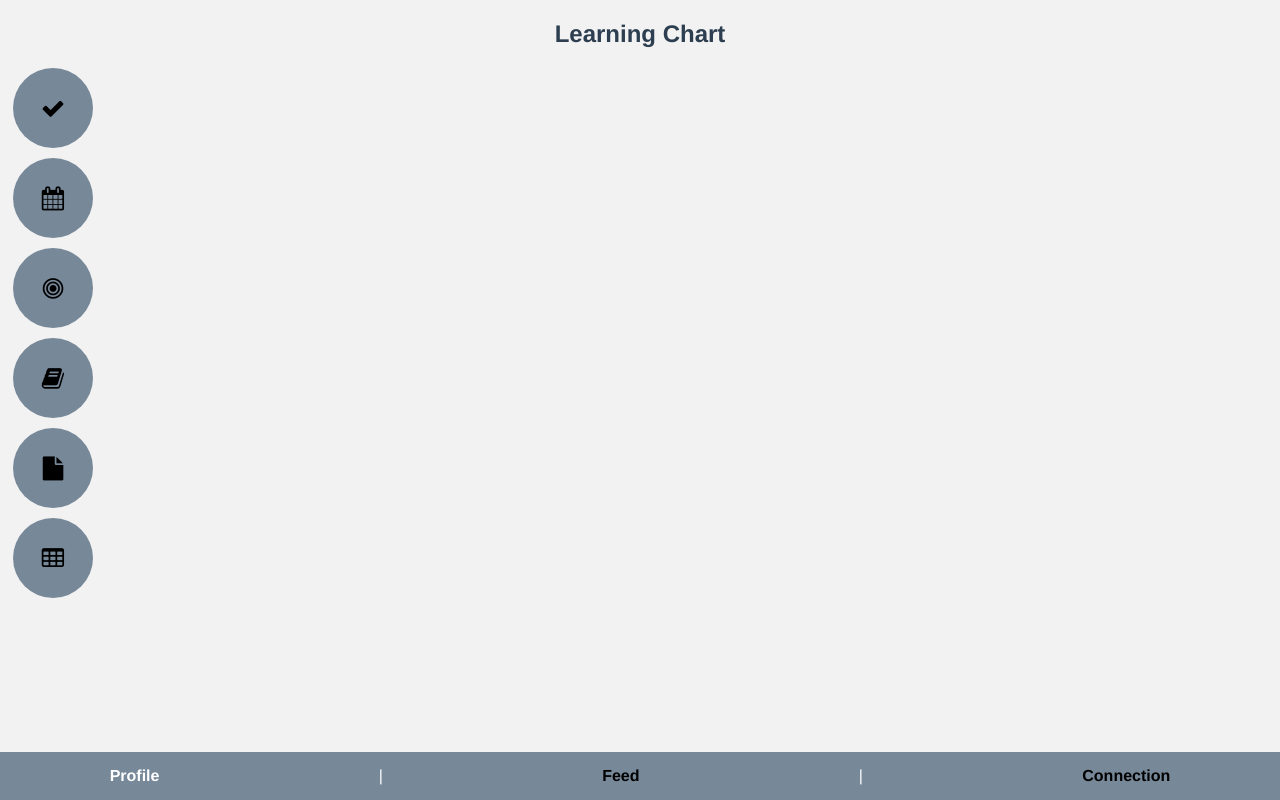
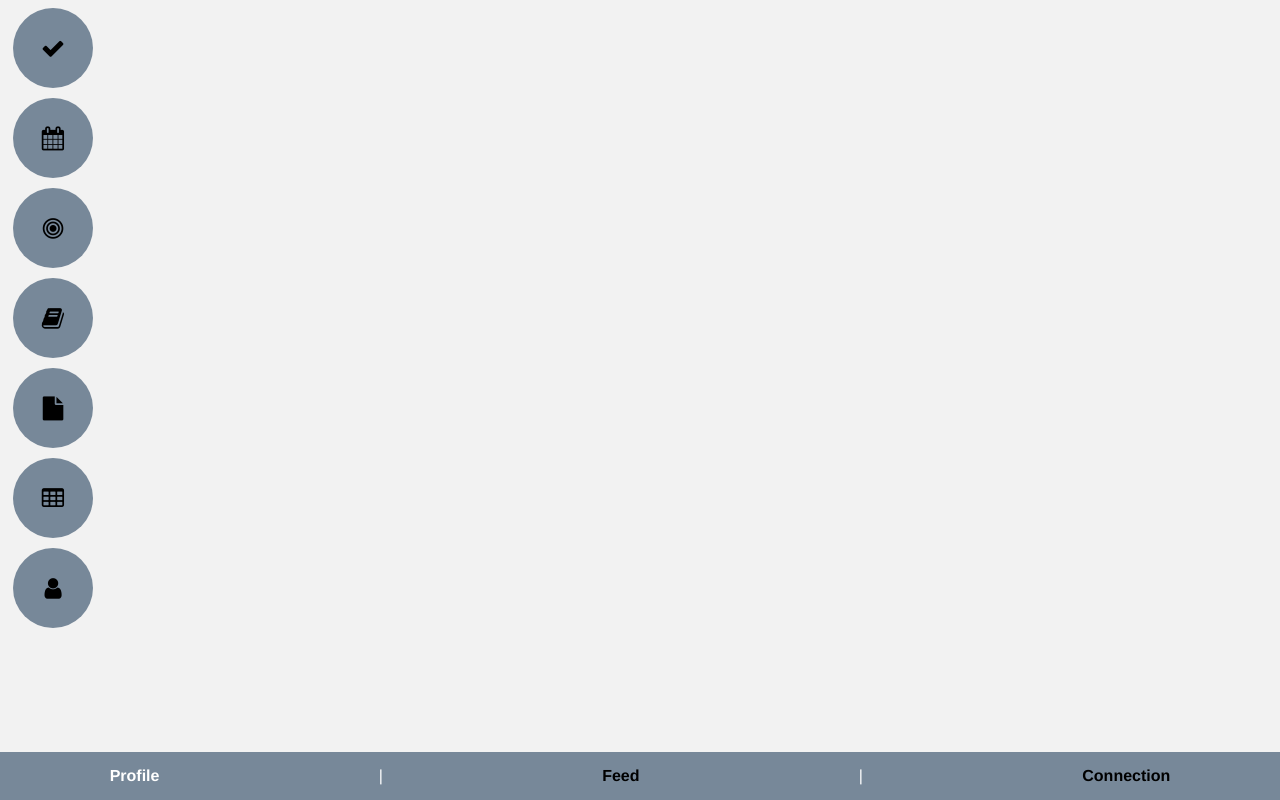
Before and after one commit to bhathiknk/socialmedia-webapp, a Vue app: page / in a window 1280 px wide. Built offline with nearby package versions, Linux system fonts and the light colour scheme.

Commit message:
create profile button and path create

```diff
--- /dev/null
+++ b/src/components/ProfileEdit.vue
@@ -0,0 +1,5 @@
+<template>
+    <div>
+  <h1> Profile Edit</h1>
+    </div>
+</template>
--- a/src/router/index.js
+++ b/src/router/index.js
@@ -8,7 +8,8 @@ import GoalSetting from "../components/GoalSetting.vue"
 import DailyJournaling from "@/components/DailyJournaling.vue";
 import GradesTracking from "@/components/GradesTracking.vue";
 import ResourceLibrary from "@/components/ResourceLibrary.vue";
-import ToDo from "@/components/ToDo.vue";
+import ToDo from "@/components/ToDo.vue"
+import ProfileEdit from "@/components/ProfileEdit.vue";
 
 const routes = [
   {
@@ -60,6 +61,11 @@ const routes = [
     path: '/ToDo',
     name: 'ToDo',
     component: ToDo
+  },
+  {
+    path:'/ProfileEdit',
+    name:'ProfileEdit',
+    component: ProfileEdit
   }
 ]
 
--- a/src/views/Profile.vue
+++ b/src/views/Profile.vue
@@ -1,6 +1,5 @@
 <template>
     <div>
-        <h2>Learning Chart</h2>
         <div class="profile">
 
             <CircularButton
@@ -44,6 +43,13 @@
                 label="Resource Library"
                 style="margin-bottom: 10px; margin-left: 5px"
                 to="/ResourceLibrary.vue"
+            />
+            <CircularButton
+                @click="navigateToProfileEdit"
+                icon="fa fa-user"
+                label="Profile"
+                style="margin-bottom: 10px; margin-left: 5px"
+                to="/ProfileEdit.vue"
             />
 
         </div>
@@ -89,6 +95,10 @@ export default {
             // Use Vue Router's push method to navigate to the "EventCalendar.vue" route
             this.$router.push("/ToDo");
         },
+        navigateToProfileEdit() {
+            // Use Vue Router's push method to navigate to the "EventCalendar.vue" route
+            this.$router.push("/ProfileEdit");
+        },
     },
 };
 </script>
```
